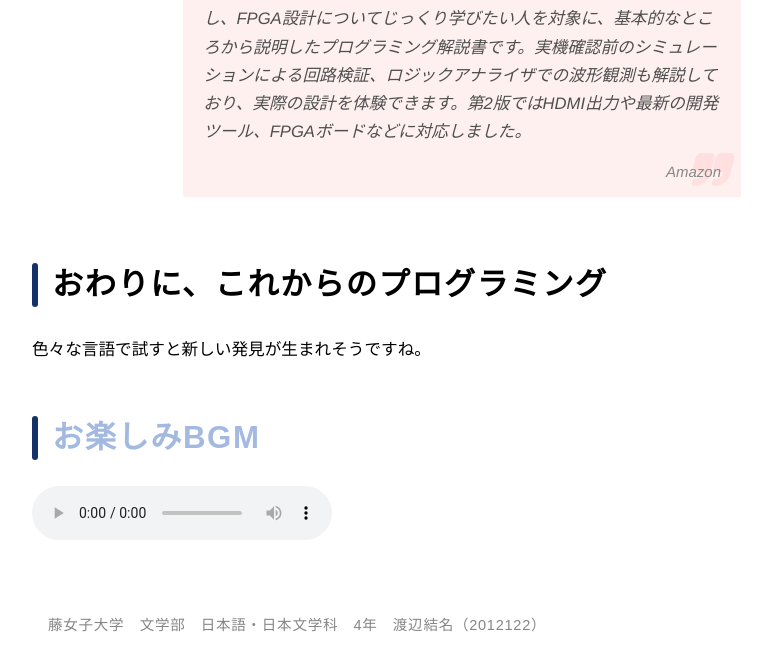
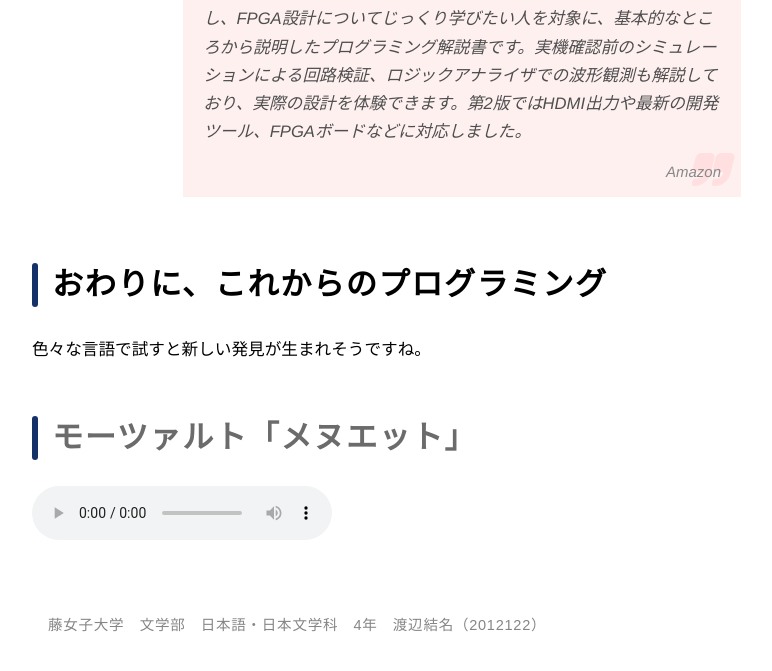
Before and after one commit to Watanabeyuna2023/tosho, a plain HTML site: page track.html in a window 1280 px wide. Shown: the part 5322-5993 px from the top of the page, without its empty margins (233-1005 px from the left). Drawn offline with Linux system fonts and the light colour scheme.

Commit message:
Update track.html

```diff
--- a/track.html
+++ b/track.html
@@ -187,7 +187,7 @@
 
 
                 <div>
-  <h2><font color="#a3b9e0">お楽しみBGM</font></h2>
+  <h2><font color="#a3b9e0"><a href="https://www.ne.jp/asahi/music/myuu/wave/wave.htm" target="_blank">モーツァルト「メヌエット」</a></font></h2>
   <audio controls src="https://www.ne.jp/asahi/music/myuu/wave/menuettm.mp3">水が流れる音</audio>
 
 </div>
```
